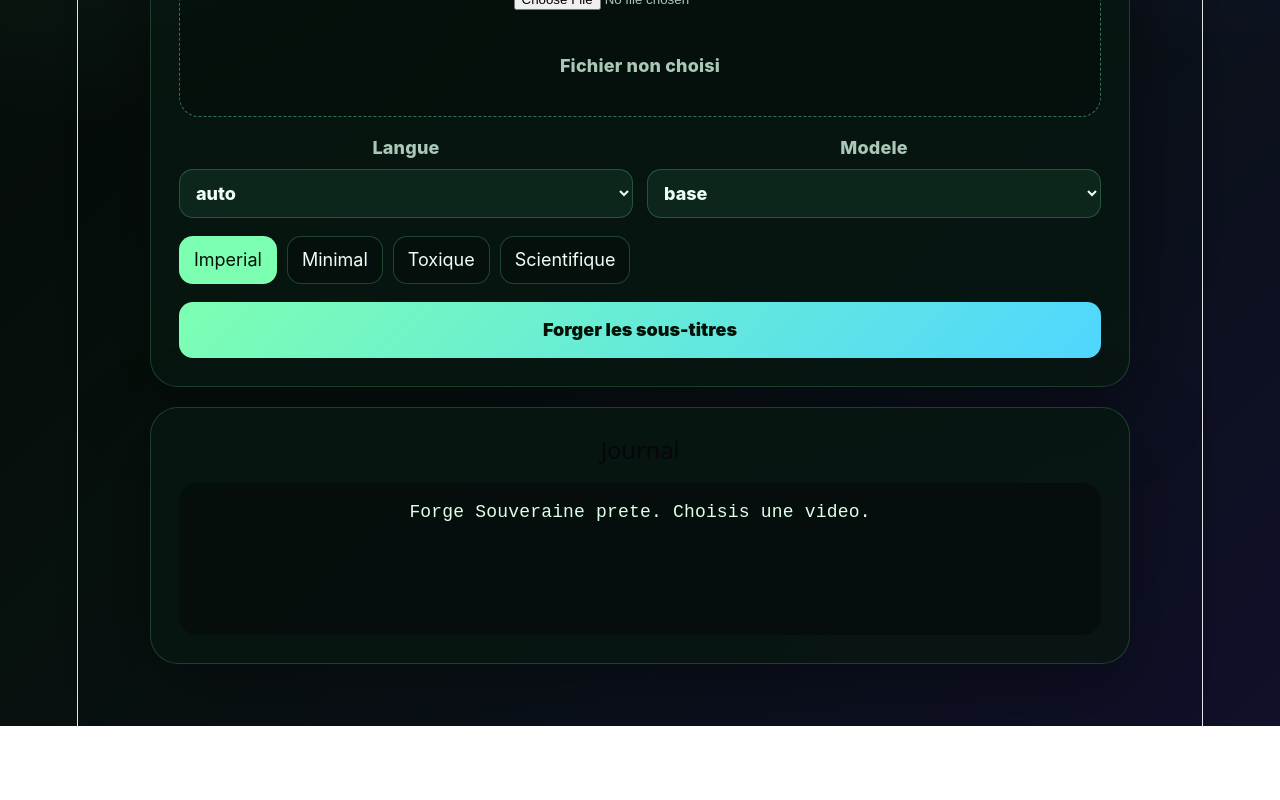
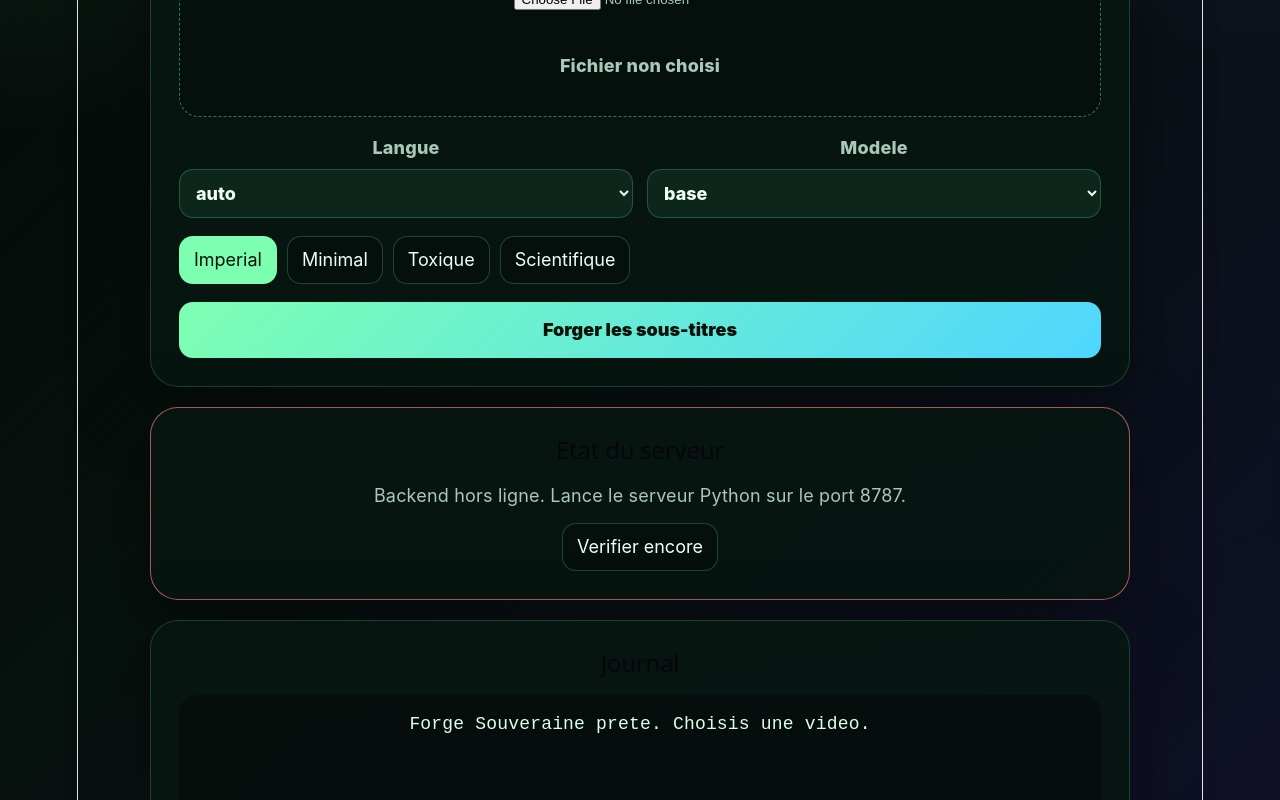
Before and after one commit to web-lizard/forge-souveraine, a Vue app in the folder interface/: page / in a window 1280 px wide. Shown: the part 475-1275 px from the top of the page. Before the commit the page ends 1201 px from the top, so only its background shows below. Built offline with nearby package versions, Linux system fonts and the light colour scheme; no server answers.

Commit message:
connect interface to backend health endpoint

```diff
--- a/interface/src/App.vue
+++ b/interface/src/App.vue
@@ -1,11 +1,14 @@
 <script setup>
-import { ref, computed } from 'vue'
+import { ref, computed, onMounted } from 'vue'
 
 const fichierChoisi = ref(null)
 const langue = ref('auto')
 const modele = ref('base')
 const styleSelectionne = ref('imperial')
 const journal = ref('Forge Souveraine prete. Choisis une video.')
+const adresseServeur = 'http://127.0.0.1:8787'
+const etatServeur = ref('verification')
+const messageServeur = ref('Connexion au serveur local...')
 
 const nomFichier = computed(() => {
   return fichierChoisi.value ? fichierChoisi.value.name : 'Fichier non choisi'
@@ -38,6 +41,24 @@ function lancerForge() {
     'Style: ' + styleSelectionne.value + "\n\n" +
     'Backend Python sera branche ensuite.'
 }
+async function verifierServeur() {
+  try {
+    const reponse = await fetch(adresseServeur + '/api/sante')
+    const donnees = await reponse.json()
+
+    etatServeur.value = donnees.ok ? 'pret' : 'erreur'
+    messageServeur.value = donnees.ok
+      ? 'Backend pret: ' + donnees.nom
+      : 'Backend repond, mais etat inattendu.'
+  } catch (erreur) {
+    etatServeur.value = 'hors-ligne'
+    messageServeur.value = 'Backend hors ligne. Lance le serveur Python sur le port 8787.'
+  }
+}
+
+onMounted(() => {
+  verifierServeur()
+})
 </script>
 
 <template>
@@ -94,6 +115,12 @@ function lancerForge() {
       <button class="principal" @click="lancerForge">
         Forger les sous-titres
       </button>
+    </section>
+
+    <section class="carte etat" :class="etatServeur">
+      <h2>Etat du serveur</h2>
+      <p>{{ messageServeur }}</p>
+      <button class="secondaire" @click="verifierServeur">Verifier encore</button>
     </section>
 
     <section class="carte">
@@ -223,6 +250,27 @@ select {
   cursor: pointer;
 }
 
+.etat p {
+  margin: 0 0 14px;
+  color: #aac8b7;
+}
+
+.etat.pret {
+  border-color: rgba(125, 255, 178, .65);
+}
+
+.etat.hors-ligne,
+.etat.erreur {
+  border-color: rgba(255, 125, 125, .65);
+}
+
+.secondaire {
+  padding: 10px 14px;
+  color: #effff5;
+  background: rgba(0, 0, 0, .22);
+  cursor: pointer;
+}
+
 pre {
   min-height: 120px;
   margin: 0;
```
